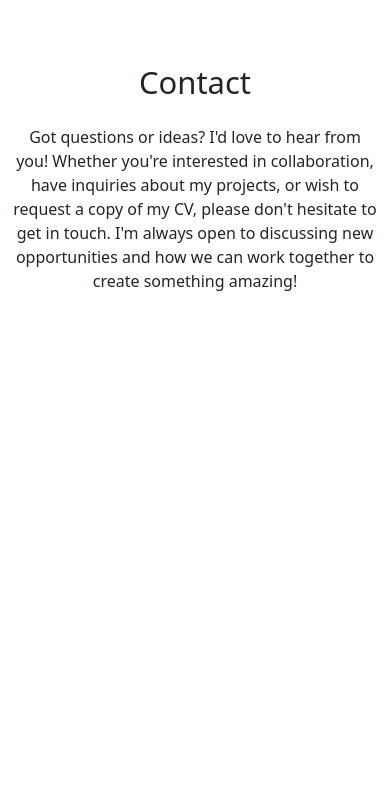
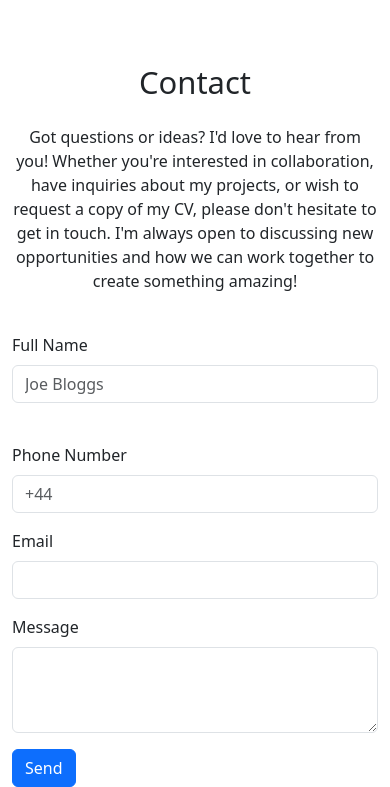
Before and after one commit to lbwright22ci/mei-portfolio, a plain HTML site: page index.html in a window 390 px wide. Shown: the part 2915-3702 px from the top of the page. Before the commit the page ends 3248 px from the top, so only its background shows below. Drawn offline with nearby package versions, Linux system fonts and the light colour scheme.

Commit message:
add form to contact section and style for responsiveness

```diff
--- a/index.html
+++ b/index.html
@@ -162,6 +162,29 @@
             </div>
             <div class="col-12 col-md-10 col-lg-8">
                 <!--Add your form here-->
+                <form class="row g-3">
+                    <div class="col-12 col-lg-4 mb-4">
+                        <label for="full-name" class="form-label">Full Name</label>
+                        <input type="text" class="form-control" id="full-name" placeholder="Joe Bloggs">
+                    </div>
+                    <div class="col-12 col-lg-4">
+                        <label for="phone-number" class="form-label">Phone Number</label>
+                        <input type="number" class="form-control" id="phone-number" placeholder="+44">
+                    </div>
+                    <div class="col-12 col-lg-4">
+                        <label for="inputEmail4" class="form-label">Email</label>
+                        <input type="email" class="form-control" id="inputEmail4">
+                    </div>
+
+                    <div class="col-12">
+                        <label for="message" class="form-label">Message</label>
+                        <textarea class="form-control" id="message" rows="3"></textarea>
+                    </div>
+
+                    <div class="col-12">
+                        <button type="submit" class="btn btn-primary">Send</button>
+                    </div>
+                </form>
             </div>
 
         </div>
```
